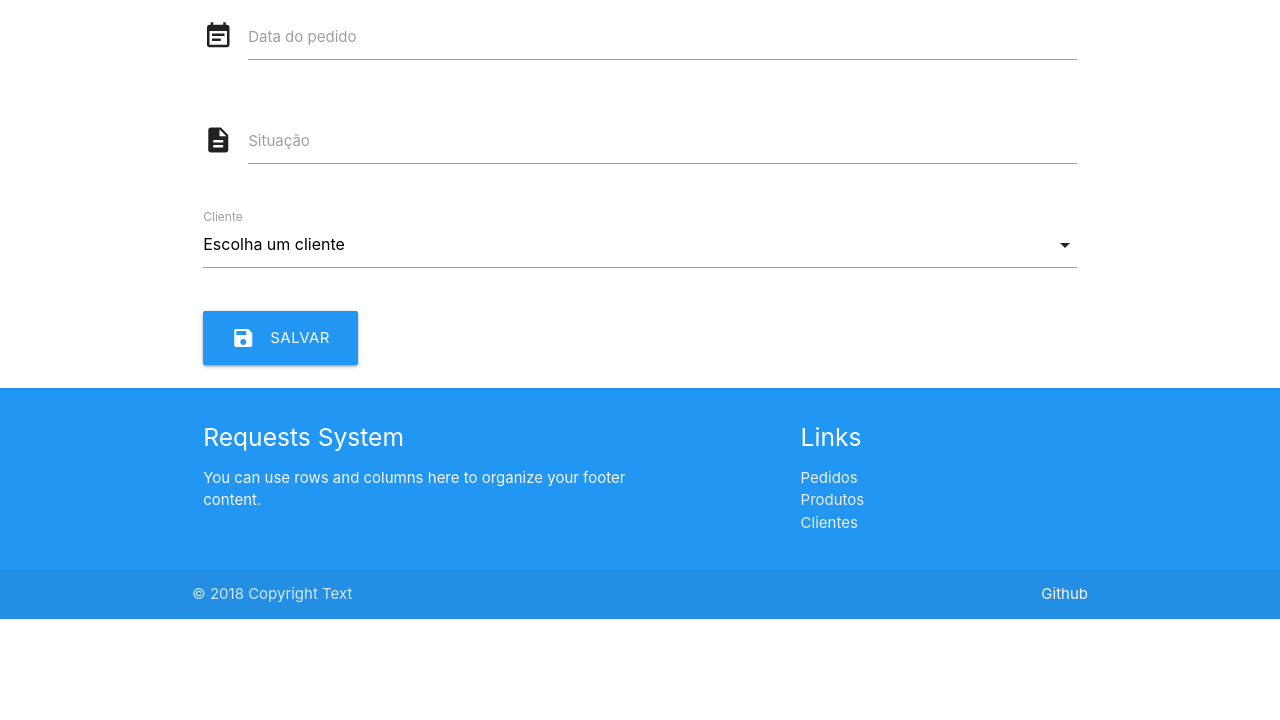
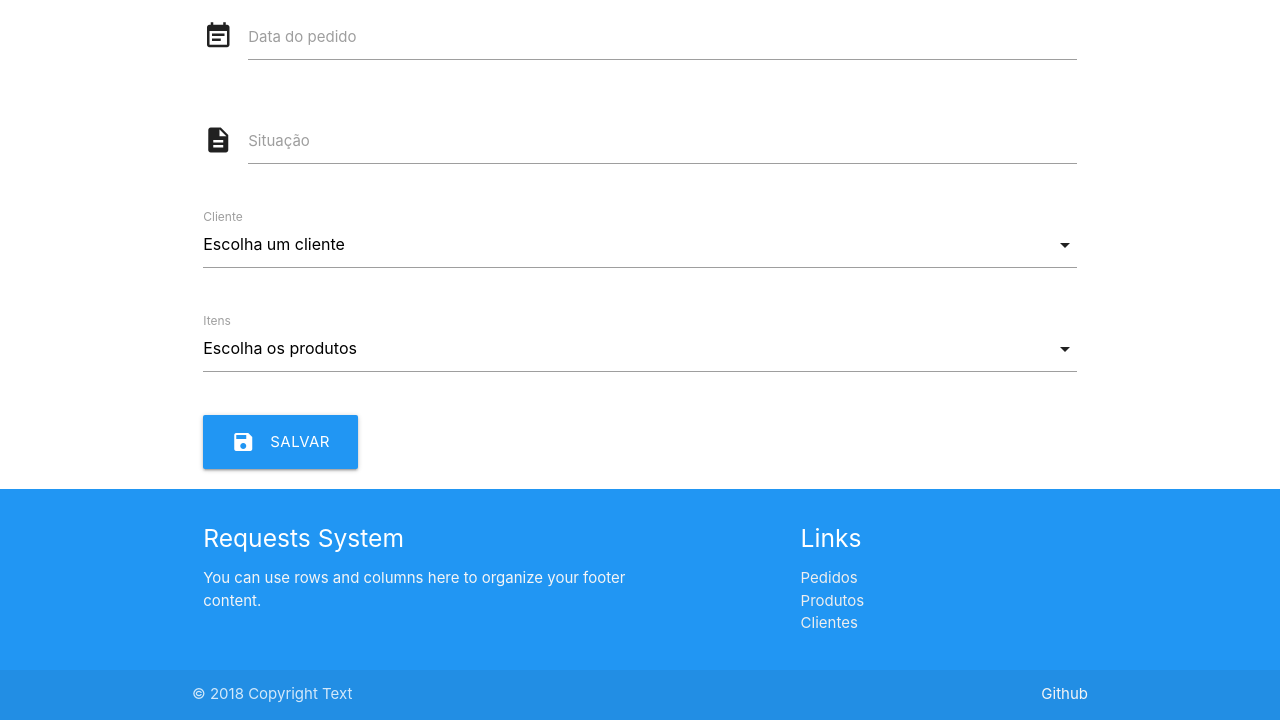
Before and after one commit to TiagoHellebrandt/requests_system, a PHP site: page /pedido.php in a window 1280 px wide. Shown: the part 181-901 px from the top of the page. Before the commit the page ends 800 px from the top, so only its background shows below. Run offline with PHP 8.4, Linux system fonts and the light colour scheme; tables that the repository leaves empty hold one stand-in row (values such as "Sample post"); some libraries are stand-ins or nearby versions.

Commit message:
pedidos, produtos and clientes Completed with success.

```diff
--- a/models/Pedidos.php
+++ b/models/Pedidos.php
@@ -6,6 +6,11 @@ class Pedidos {
     function getPedido($id) {
         global $objects;
         return $objects->get("Pedidos", $id); // Retorna um pedidos
+    }
+
+    function getItens($id) {
+        global $objects;
+        return $objects->getRelations("Itens", "pedido", $id);
     }
 
     function updatePedido($id, $data, $status, $cliente) {
@@ -37,6 +42,26 @@ class Pedidos {
             );
     }
 
+    function setItens($pedido, $itens) {
+        global $objects;
+        $itens_antigos = $this->getItens($pedido);
+
+        foreach($itens_antigos as $item) {
+            $objects->delete("Itens", $item->id);
+        }
+        foreach($itens as $item) {
+            $objects->insert(
+                "Itens",
+                ["pedido", "produto", "quantidade"],
+                [
+                    ["value" => $pedido, "type" => "int"],
+                    ["value" => $item, "type" => "int"],
+                    ["value" => 1, "type" => "int"]
+                ]
+            );
+        }
+    }
+
     function delete($id) {
         global $objects;
         // Deleta um pedido
--- a/pedido.php
+++ b/pedido.php
@@ -43,6 +43,7 @@
                 $data_pedido = '';
                 $status = '';
                 $cliente = '';
+                $itens = [];
                 if (isset($_POST["remove"]) && isset($_GET["id"])) {
                     $pedidos->delete($_GET["id"]);
                     header("location: pedidos.php"); // redireciona para pagina dos pedidos
@@ -52,15 +53,22 @@
                     $data_pedido = trim($_POST['data_pedido']); // Nome
                     $status = trim($_POST['status']); // status
                     $cliente = trim($_POST['cliente']); // cliente
+                    $itens = $_POST['itens']; // itens
                     if (isset($_POST['id'])) {
                         $id = $_POST['id'];
                         $pedidos->updatePedido($id, $data_pedido, $status, $cliente);
+                        $pedidos->setItens($id, $itens);
                     } else {
                         $pedidos->setPedido($data_pedido, $status, $cliente);
+                        $pedidos->setItens($objects->getLastID("Pedidos"), $itens);
                     }
                     header("location: pedidos.php"); // redireciona para pagina dos pedidos
                 } else if (isset($_GET['id'])) {
                     $id = $_GET['id'];
+                    $itens = $pedidos->getItens($_GET['id']);
+                    for ($i=0;$i<count($itens);$i++) {
+                        $itens[$i] = $itens[$i]->produto;
+                    }
                     $pedidos = $pedidos->getPedido($_GET['id']);
                     $data_pedido = $pedidos->data;
                     $status = $pedidos->status;
@@ -101,6 +109,20 @@
                             <label>Cliente</label>
                         </div>
                     </div>
+                    <div class="row">
+                        <div class="input-field col s12">
+                            <?php
+                                $produtos = $objects->selectAll("Produtos");
+                            ?>
+                            <select name="itens[]" multiple>
+                                <option value="" disabled <?php if (!isset($_GET["id"])): ?>selected<?php endif; ?>>Escolha os produtos</option>
+                                <?php for ($i=0;$i<count($produtos);$i++):?>
+                                <option value="<?php echo $produtos[$i]->id; ?>" <?php if(in_array($produtos[$i]->id, $itens)): ?>selected<?php endif; ?>><?php echo $produtos[$i]->descricao; ?></option>
+                                <?php endfor; ?>
+                            </select>
+                            <label>Itens</label>
+                        </div>
+                    </div>
                     <button class="waves-effect waves-light btn-large blue"><i class="material-icons left">save</i>Salvar</button>
                 </form>
                 <?php if (isset($_GET['id'])): ?>
--- a/pedidos.php
+++ b/pedidos.php
@@ -45,7 +45,7 @@
                     if (!isset($_GET['search'])) {
                         $registros = $objects->selectAllJoin("Pedidos", "Clientes", "cliente");
                     } else {
-                        $registros = $objects->search("Pedidos", $_GET['search']);
+                        $registros = $objects->searchJoin("Pedidos", "Clientes", "cliente", $_GET['search']);
                     }
                     foreach ($registros as $registro):
                 ?>
```
Also changed, not shown: DAO/Manager.php (+43 -0 lines).
